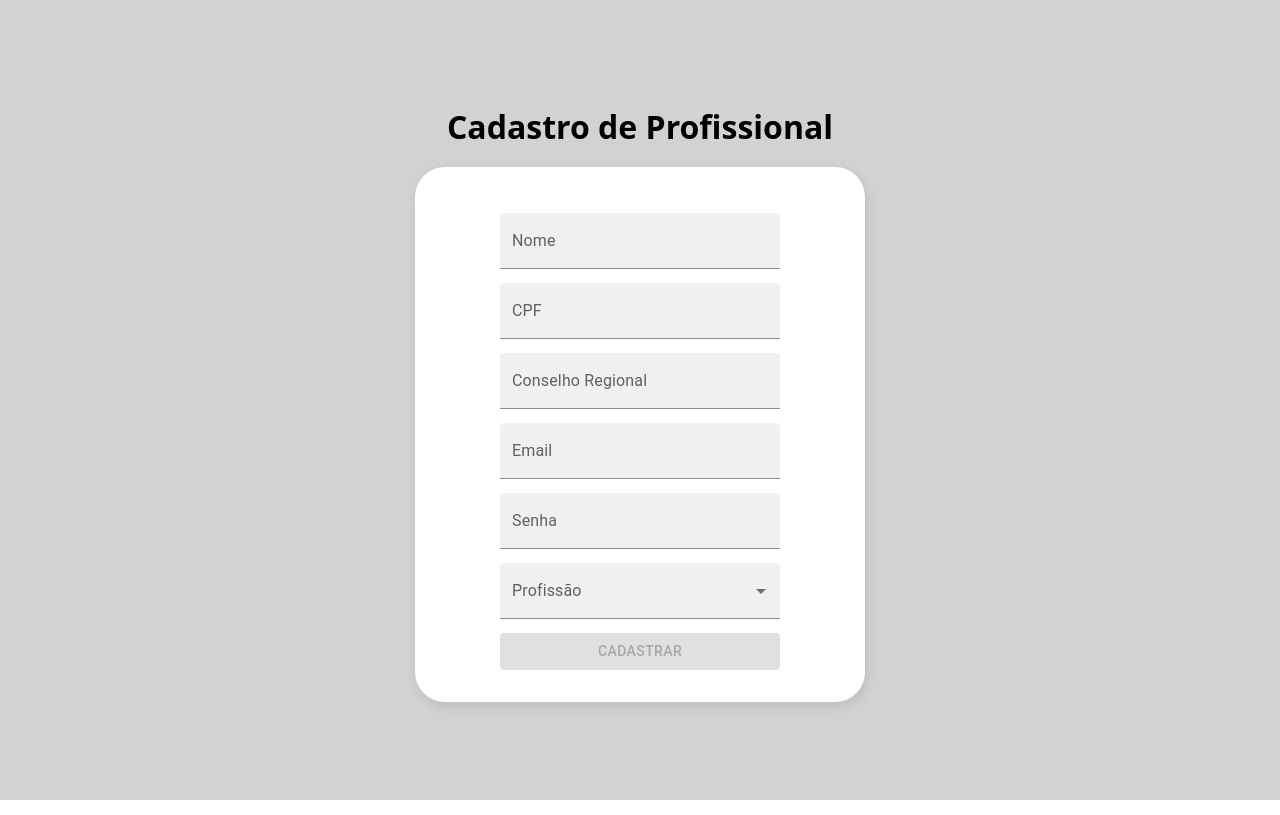
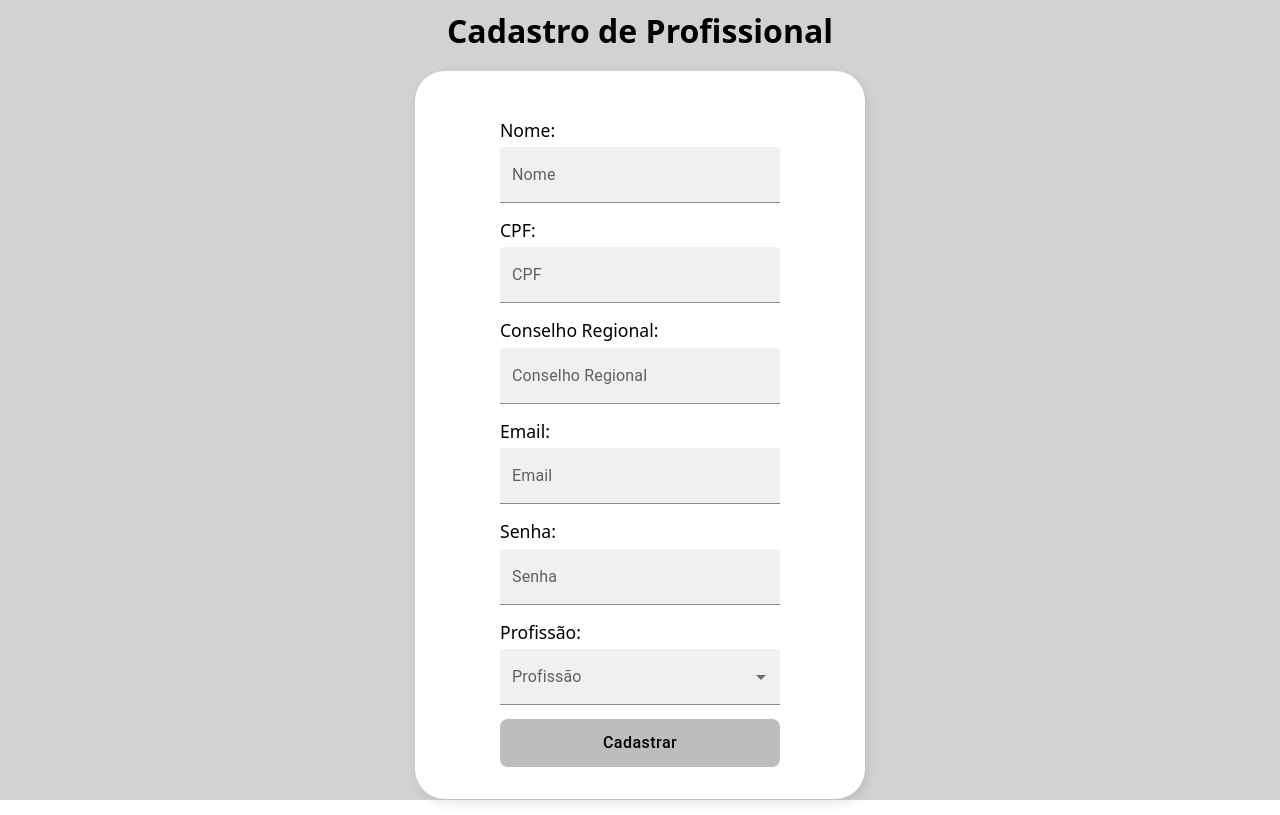
Before and after one commit to Jonas-eng-21/Sistema-de-assistencia-para-visitas-domiciliares, a React (Vite) app in the folder sistemaFront/: page /cadastro in a window 1280 px wide. Built offline with nearby package versions, Linux system fonts and the light colour scheme; some icons are missing.

Commit message:
Ajustes cadastro de usuario

```diff
--- a/sistemaFront/src/pages/cadastroUser/index.tsx
+++ b/sistemaFront/src/pages/cadastroUser/index.tsx
@@ -62,6 +62,7 @@ const Cadastro = () => {
         <S.Card>
           <form onSubmit={handleSubmit(onSubmit)}>
             <div className="padd">
+              <S.TituloForm>Nome:</S.TituloForm>
               <TextField
                 fullWidth
                 label="Nome"
@@ -72,6 +73,7 @@ const Cadastro = () => {
               />
             </div>
             <div className="padd">
+              <S.TituloForm>CPF:</S.TituloForm>
               <TextField
                 fullWidth
                 label="CPF"
@@ -82,6 +84,7 @@ const Cadastro = () => {
               />
             </div>
             <div className="padd">
+              <S.TituloForm>Conselho Regional:</S.TituloForm>
               <TextField
                 fullWidth
                 label="Conselho Regional"
@@ -92,6 +95,7 @@ const Cadastro = () => {
               />
             </div>
             <div className="padd">
+              <S.TituloForm>Email:</S.TituloForm>
               <TextField
                 fullWidth
                 label="Email"
@@ -102,6 +106,7 @@ const Cadastro = () => {
               />
             </div>
             <div className="padd">
+              <S.TituloForm>Senha:</S.TituloForm>
               <FormControl variant="filled" fullWidth>
                 <InputLabel htmlFor="filled-password">Senha</InputLabel>
                 <FilledInput
@@ -129,6 +134,7 @@ const Cadastro = () => {
               </FormControl>
             </div>
             <div className="padd">
+              <S.TituloForm>Profissão:</S.TituloForm>
               <FormControl fullWidth variant="filled">
                 <InputLabel id="profissao-label">Profissão</InputLabel>
                 <Select
@@ -168,6 +174,23 @@ const Cadastro = () => {
               className="button"
               fullWidth
               disabled={!isValid}
+              sx={{
+                backgroundColor: "#98B8F3",
+                color: "#000000",
+                padding: "10px 0",
+                borderRadius: "8px",
+                fontSize: "1rem",
+                boxShadow: "0 2px 8px rgba(25, 118, 210, 0.15)",
+                textTransform: "none",
+                transition: "background 0.2s",
+                "&:hover": {
+                  backgroundColor: "#6f87b3",
+                },
+                "&.Mui-disabled": {
+                  backgroundColor: "#bdbdbd",
+                  color: "#000000",
+                },
+              }}
             >
               Cadastrar
             </Button>
```
Also changed, not shown: sistemaFront/src/pages/cadastroUser/style.ts (+71 -0 lines).
